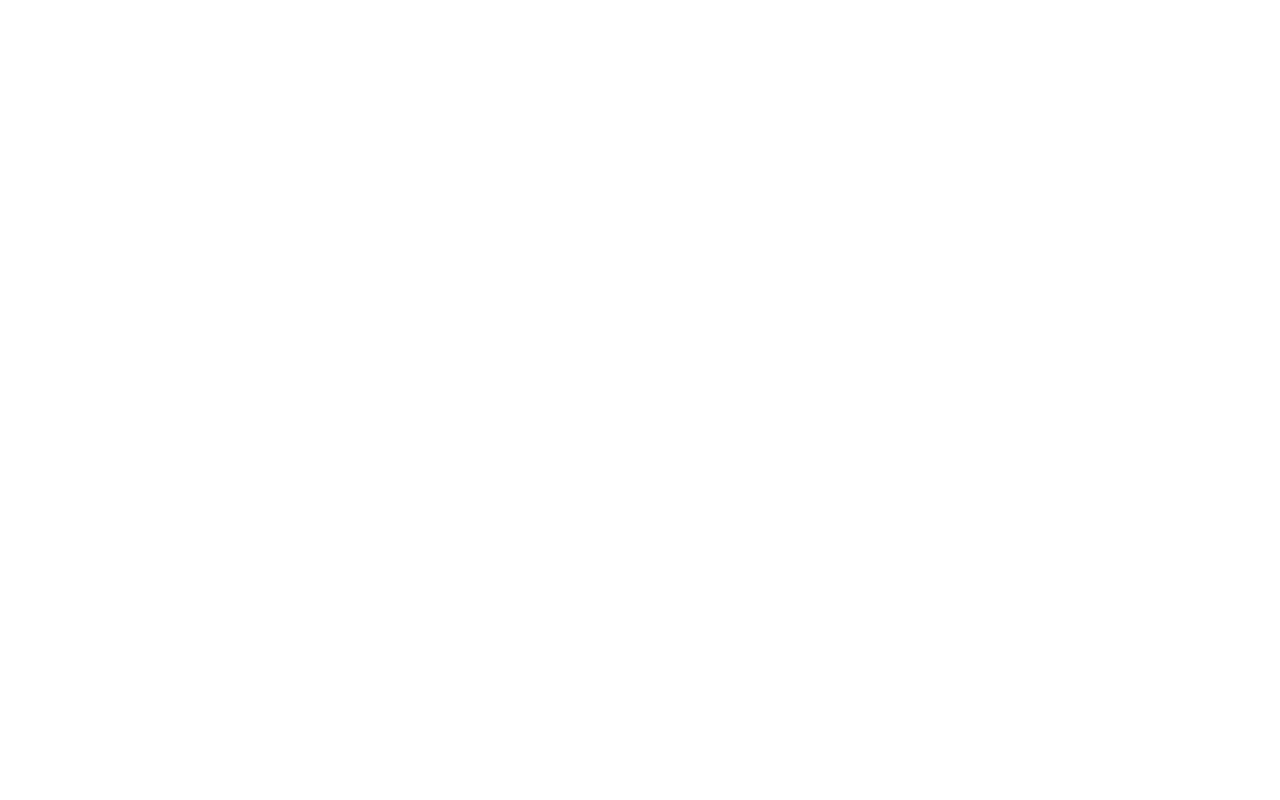
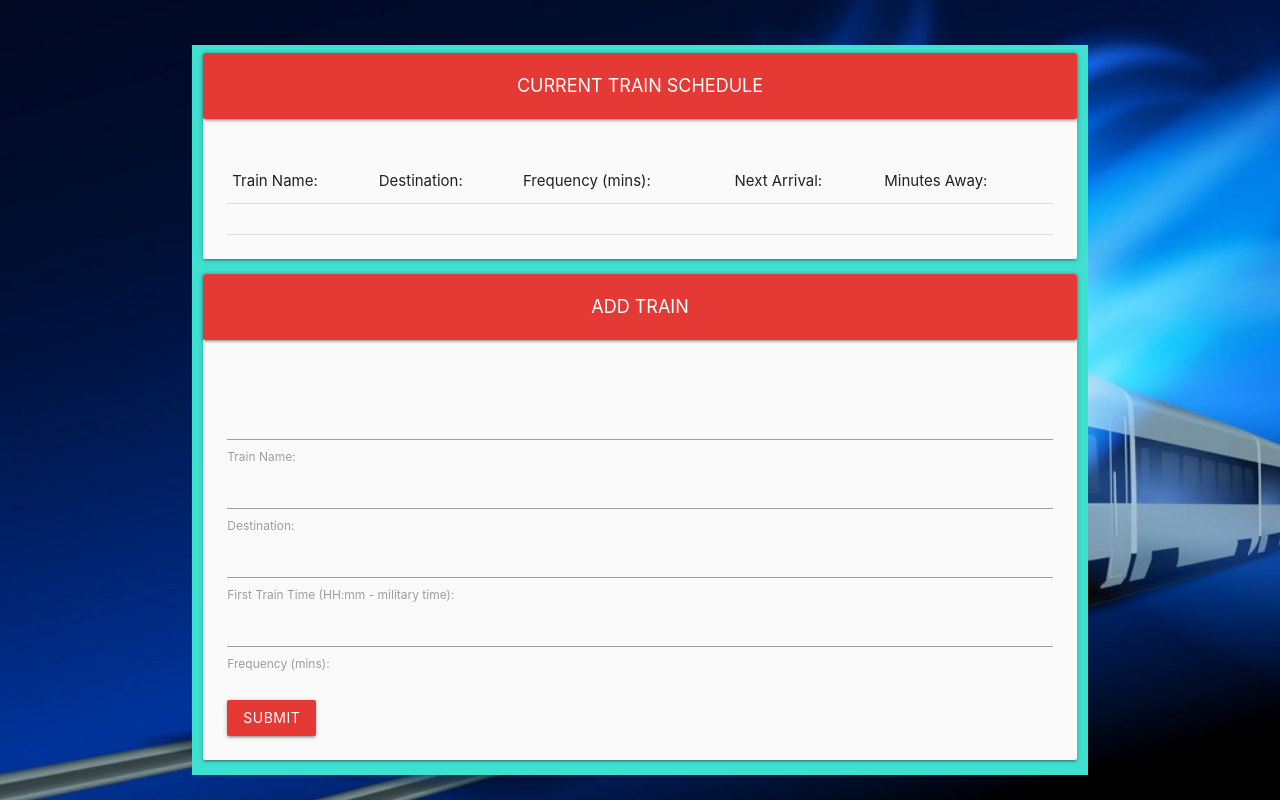
Before and after one commit to tglennd90/FireTrain, a plain HTML site: page index.html in a window 1280 px wide. Drawn offline with nearby package versions, Linux system fonts and the light colour scheme.

Commit message:
Ready to start JS/FB

```diff
--- a/assets/css/style.css
+++ b/assets/css/style.css
@@ -0,0 +1,9 @@
+.card-panel {
+    color: white;
+    text-align: center;
+    font-size: larger;
+}
+
+#secOne {
+    background-color: turquoise;
+}
--- a/index.html
+++ b/index.html
@@ -32,7 +32,78 @@
 
 </head>
 
-<body>
+<body style="background-image: url(assets/images/train.jpg); background-size: cover;">
+
+    <!-- Container DIV -->
+    <!-- ========================= -->
+    <div class="container">
+
+
+        <!-- Page Layout -->
+        <!-- ========================= -->
+        <br><br><br>
+        <div class="row" id="secOne">
+
+            <!-- Content -->
+            <!-- ========================= -->
+            <div class="col s12" id="content">
+                <div class="card grey lighten-5">
+                    <div class="card-panel red darken-1">CURRENT TRAIN SCHEDULE</div>
+                    <div class="card-stacked">
+                        <div class="card-content">
+                            <table id="table">
+                                <thead id="thead">
+                                    <tr>
+                                        <th>Train Name:</th>
+                                        <th>Destination:</th>
+                                        <th>Frequency (mins):</th>
+                                        <th>Next Arrival:</th>
+                                        <th>Minutes Away:</th>
+                                    </tr>
+                                </thead>
+                                <tbody id="tbody">
+                                    <tr>
+                                        <td></td>
+                                        <td></td>
+                                        <td></td>
+                                        <td></td>
+                                        <td></td>
+                                    </tr>
+                                </tbody>
+                            </table>
+                        </div>
+                    </div>
+                </div>
+                <div class="card grey lighten-5">
+                    <div class="card-panel red darken-1">ADD TRAIN</div>
+                    <div class="card-content">
+                        <br>
+                        <input id="trainName" type="text" class="validate">
+                        <label for="trainName">Train Name:</label>
+                        <br>
+                        <input id="destination" type="text" class="validate">
+                        <label for="destination">Destination:</label>
+                        <br>
+                        <input id="firstTrain" type="text" class="validate">
+                        <label for="firstTrain">First Train Time (HH:mm - military time):</label>
+                        <br>
+                        <input id="frequency" type="text" class="validate">
+                        <label for="frequency">Frequency (mins):</label>
+                        <br><br><br>
+                        <button class="btn waves-effect waves-light red darken-1" type="submit" name="action">Submit</button>
+                        <br>
+                    </div>
+                </div>
+            </div>
+
+            <!-- END Page Layout -->
+            <!-- ========================= -->
+        </div>
+
+
+    <!-- Container END -->
+    <!-- ========================= -->
+    </div>
 
     <!-- Materialized JS/JQ CDN -->
     <!-- ========================= -->
```
Also changed, not shown: assets/images/train.jpg (added).
